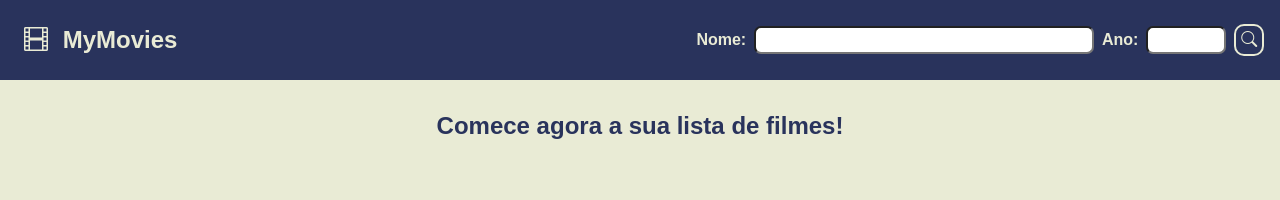
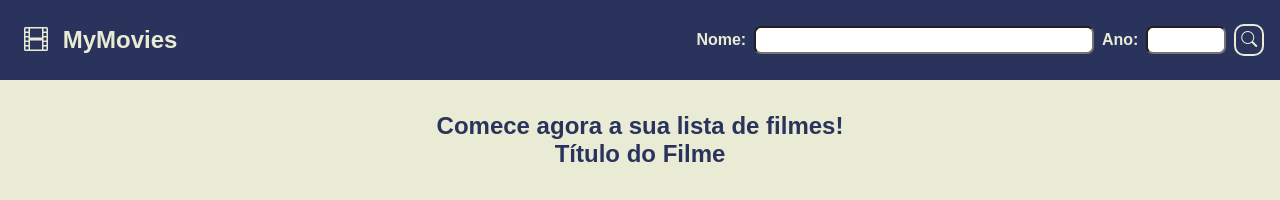
Before and after one commit to gsoaresdz/mymovies, a plain HTML site: page index.html in a window 1280 px wide. Drawn offline with nearby package versions, Linux system fonts and the light colour scheme.

Commit message:
Criando a estrutura do Modal

```diff
--- a/index.html
+++ b/index.html
@@ -28,6 +28,14 @@
   <main>
     <h2>Comece agora a sua lista de filmes!</h2>
     <section id="movie-list"></section>
+    <article id="modal-overlay">
+      <section class="modal-backgroung">
+
+      </section>
+      <section class="modal-container">
+        <h2>Título do Filme</h2>
+      </section>
+    </article>
   </main>
 </body>
 
```
